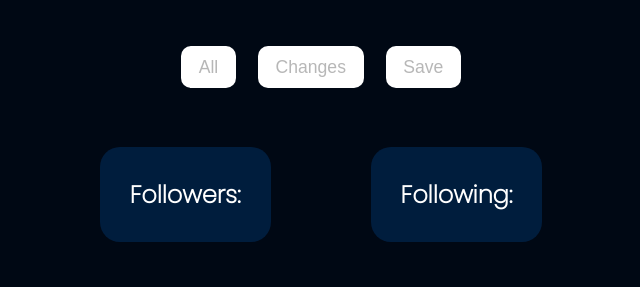
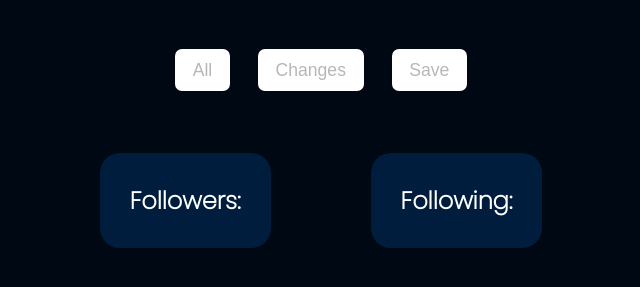
Before and after one commit to LorenKociko/github-followers-tracker, a plain HTML site: page index.html in a window 1280 px wide. Shown: the part 171-458 px from the top of the page, without its empty margins (319-959 px from the left). Drawn offline with Linux system fonts and the light colour scheme.

Commit message:
minor fixes

```diff
--- a/git.css
+++ b/git.css
@@ -17,7 +17,7 @@ h1 {
 }
 
 #fold {
-    margin: 40px;
+    margin: 40px 0;
 }
 
 .hidden {
@@ -27,10 +27,11 @@ h1 {
     border-radius: 10px;
     border: none;
     background-color: white;
+    border: 3px #000814 solid;
 }
 
 .hidden:focus {
-    border: 5px #0dc325 solid;
+    border: 3px #f6f316 solid;
 }
 
 main {
```
